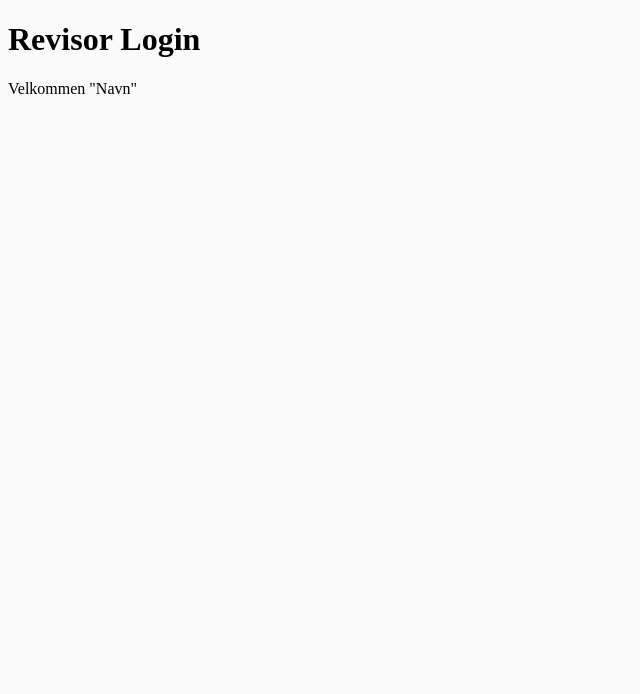
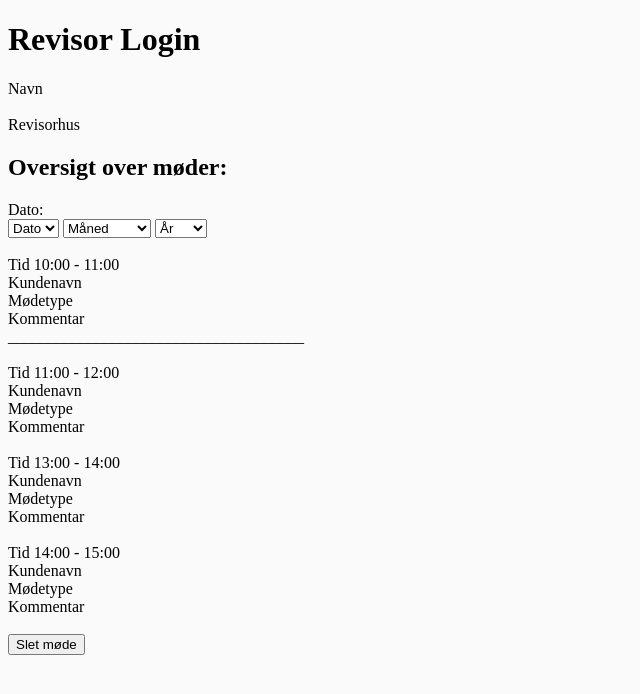
Before and after one commit to vahabdk/projekt1-programmering, a plain HTML site: page revisorLoginside.html in a window 1280 px wide. Shown: the whole page, without its empty margins (0-640 px from the left). Drawn offline with Linux system fonts and the light colour scheme.

Commit message:
Merge branch 'master' of /Users/fvmultiservice/WebstormProjects/projekt1-programmering with conflicts.

```diff
--- a/revisorLoginside.html
+++ b/revisorLoginside.html
@@ -9,6 +9,104 @@
 
 <h1> Revisor Login </h1>
 
-Velkommen "Navn"
+<div class="revisornavn" id="brugernavn">Navn<br>
+<div class="revisorhus" id="revisorhus"><br>Revisorhus<br>
+
+<h2>Oversigt over møder:</h2>
+Dato:
+<br>
+    <select id="Dato">
+        <option disabled selected> Dato </option>
+        <option value="1">01</option>
+        <option value="2">02</option>
+        <option value="3">03</option>
+        <option value="4">04</option>
+        <option value="5">05</option>
+        <option value="6">06</option>
+        <option value="7">07</option>
+        <option value="8">08</option>
+        <option value="9">09</option>
+        <option value="10">10</option>
+        <option value="11">11</option>
+        <option value="12">12</option>
+        <option value="13">13</option>
+        <option value="14">14</option>
+        <option value="15">15</option>
+        <option value="16">16</option>
+        <option value="17">17</option>
+        <option value="18">18</option>
+        <option value="19">19</option>
+        <option value="20">20</option>
+        <option value="21">21</option>
+        <option value="22">22</option>
+        <option value="23">23</option>
+        <option value="24">24</option>
+        <option value="25">25</option>
+        <option value="26">26</option>
+        <option value="27">27</option>
+        <option value="28">28</option>
+        <option value="29">29</option>
+        <option value="30">30</option>
+        <option value="31">31</option>
+    </select>
+
+    <select id="måned">
+        <option disabled selected> Måned </option>
+        <option value="1">Januar</option>
+        <option value="2">Februar</option>
+        <option value="3">Marts</option>
+        <option value="4">April</option>
+        <option value="5">Maj</option>
+        <option value="6">Juni</option>
+        <option value="7">Juli</option>
+        <option value="8">August</option>
+        <option value="9">September</option>
+        <option value="10">Oktober</option>
+        <option value="11">November</option>
+        <option value="12">December</option>
+    </select>
+
+    <select id="måned">
+        <option disabled selected> År </option>
+        <option value="1">2019</option>
+        <option value="2">2020</option>
+        <option value="3">2021</option>
+        <option value="4">2022</option>
+        <option value="5">2023</option>
+    </select>
+
+    <br><br>
+<div id="mødeOversigt">
+    <div class="revisorMøde">
+        <span>Tid 10:00 - 11:00</span><br>
+        <span>Kundenavn</span><br>
+        <span>Mødetype</span><br>
+        <span>Kommentar</span>
+    </div>
+    _____________________________________
+    <br><br>
+    <div class="revisorMøde">
+        <span>Tid 11:00 - 12:00</span><br>
+        <span>Kundenavn</span><br>
+        <span>Mødetype</span><br>
+        <span>Kommentar</span>
+    </div><br>
+    <div class="revisorMøde">
+        <span>Tid 13:00 - 14:00</span><br>
+        <span>Kundenavn</span><br>
+        <span>Mødetype</span><br>
+        <span>Kommentar</span>
+</div><br>
+    <div class="revisorMøde">
+        <span>Tid 14:00 - 15:00</span><br>
+        <span>Kundenavn</span><br>
+        <span>Mødetype</span><br>
+        <span>Kommentar</span>
+    </div>
+</div>
+</div>
+</div>
+<br>
+<button class="slet møde" id="slet møde">Slet møde</button>
 </body>
 </html>
--- a/style.css
+++ b/style.css
@@ -215,7 +215,3 @@ body{
 #error{
     color: red;
 }
-
-.fejlbesked {
-    color: red;
-}
```
